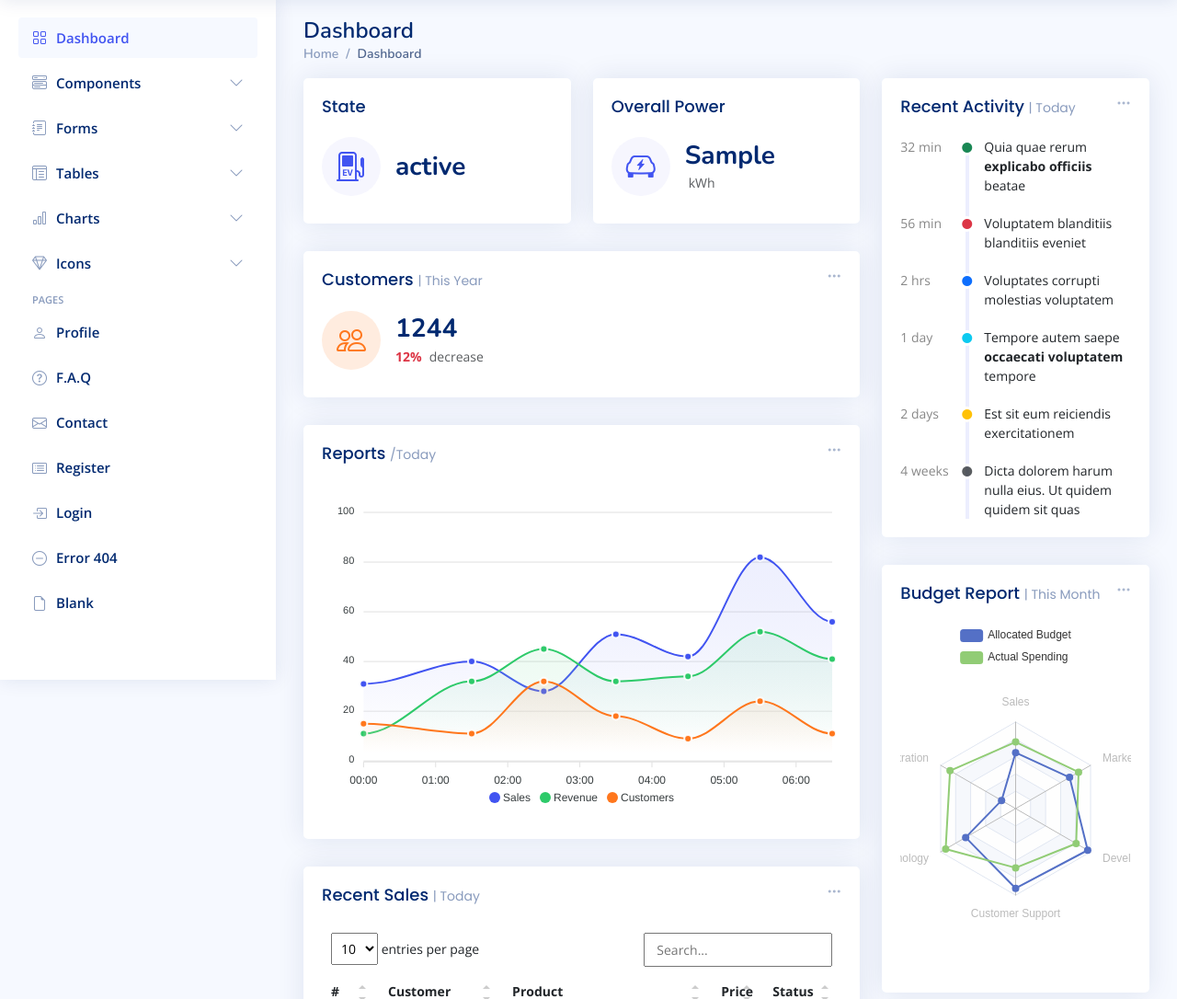
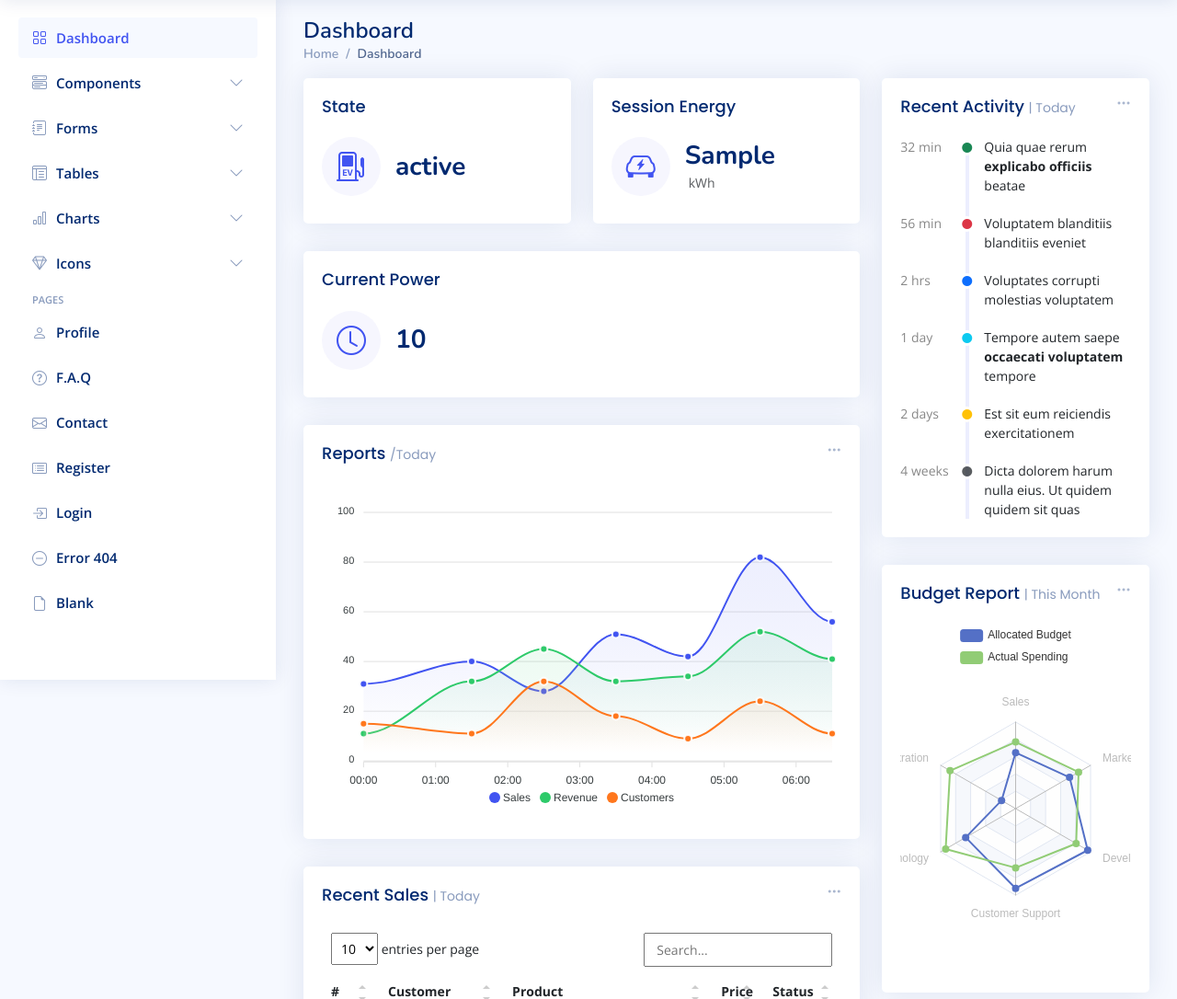
Before and after one commit to EM88nl/smartcharge, a Python web app: template templates/index.html in a window 1280 px wide. Shown: the part 61-1147 px from the top of the page at 92% size. Run offline with Jinja, Linux system fonts and the light colour scheme; the template is opened without the code that fills it: most values are stand-ins (such as "Sample title", 1, 10 or a date in 2020); some libraries are stand-ins or nearby versions.

Commit message:
Added time

```diff
--- a/templates/index.html
+++ b/templates/index.html
@@ -543,7 +543,7 @@
               <div class="card info-card sales-card">
 
                 <div class="card-body">
-                  <h5 class="card-title">Overall Power</h5>
+                  <h5 class="card-title">Session Energy</h5>
 
                   <div class="d-flex align-items-center">
                     <div class="card-icon rounded-circle d-flex align-items-center justify-content-center">
@@ -563,31 +563,17 @@
             <!-- Customers Card -->
             <div class="col-xxl-4 col-xl-12">
 
-              <div class="card info-card customers-card">
-
-                <div class="filter">
-                  <a class="icon" href="#" data-bs-toggle="dropdown"><i class="bi bi-three-dots"></i></a>
-                  <ul class="dropdown-menu dropdown-menu-end dropdown-menu-arrow">
-                    <li class="dropdown-header text-start">
-                      <h6>Filter</h6>
-                    </li>
-
-                    <li><a class="dropdown-item" href="#">Today</a></li>
-                    <li><a class="dropdown-item" href="#">This Month</a></li>
-                    <li><a class="dropdown-item" href="#">This Year</a></li>
-                  </ul>
-                </div>
+              <div class="card info-card sales-card">
 
                 <div class="card-body">
-                  <h5 class="card-title">Customers <span>| This Year</span></h5>
+                  <h5 class="card-title">Current Power</span></h5>
 
                   <div class="d-flex align-items-center">
                     <div class="card-icon rounded-circle d-flex align-items-center justify-content-center">
-                      <i class="bi bi-people"></i>
+                      <i class="bi bi-clock"></i>
                     </div>
                     <div class="ps-3">
-                      <h6>1244</h6>
-                      <span class="text-danger small pt-1 fw-bold">12%</span> <span class="text-muted small pt-2 ps-1">decrease</span>
+                      <h6>{{ mennekes_session_duration }}</h6>
 
                     </div>
                   </div>
```
Also changed, not shown: app.py (+8 -0 lines).
